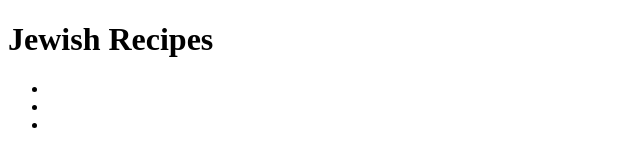
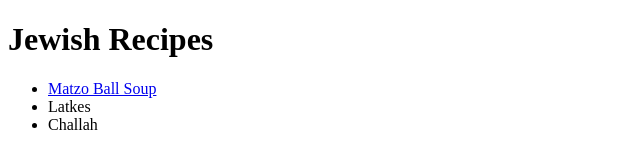
Before and after one commit to VioletBL/odin-recipes, a plain HTML site: page index.html in a window 1280 px wide. Shown: the whole page, without its empty margins (0-640 px from the left). Drawn offline with Linux system fonts and the light colour scheme.

Commit message:
Added links

```diff
--- a/index.html
+++ b/index.html
@@ -9,9 +9,9 @@
 <body>
     <h1>Jewish Recipes</h1>
     <ul>
-        <li><a href="recipes/matzo-ball-soup.html"></a></li>
-        <li><a href="recipes/latkes.html"></a></li>
-        <li><a href="recipes/challah.html"></a></li>
+        <li><a href="recipes/matzo-ball-soup.html">Matzo Ball Soup</a></li>
+        <li><a href="recipes/latkes.html"></a>Latkes</li>
+        <li><a href="recipes/challah.html"></a>Challah</li>
     </ul>
 
 </body>
```
